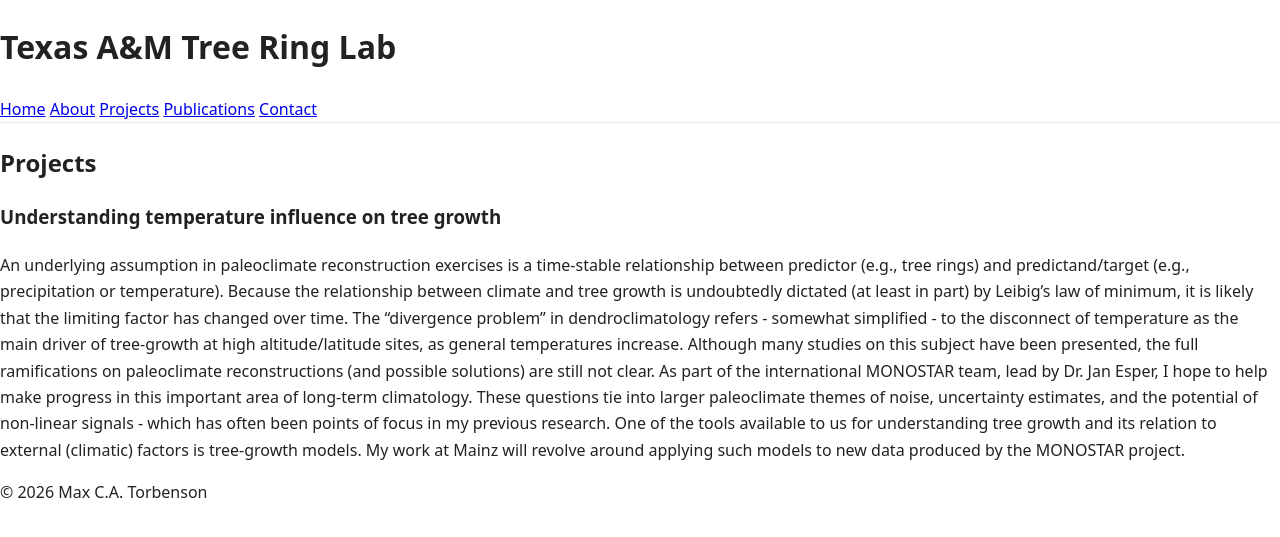
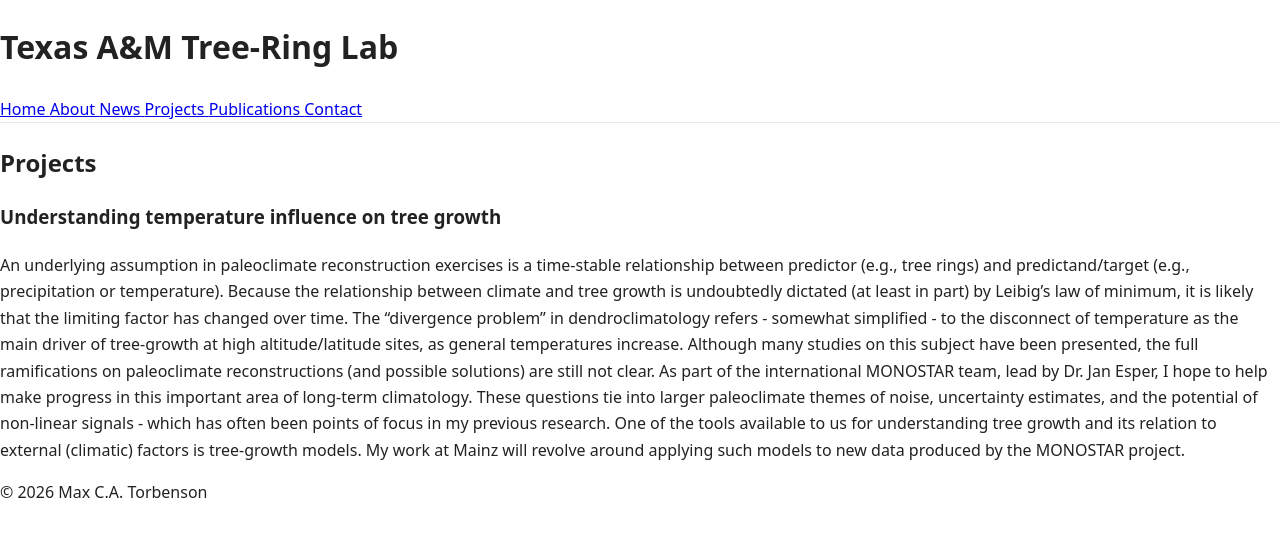
Before and after one commit to mcatorbenson/mcatorbenson.github.io, a Jekyll site: the page built from projects/index.md, in a window 1280 px wide. Shown: the top 537 px of the page. Built offline with Jekyll 4.4.1, drawn with Linux system fonts in a browser that asks for light colours; some of the changed lines change nothing that is shown.

Commit message:
Update header.html

```diff
--- a/_includes/header.html
+++ b/_includes/header.html
@@ -1,13 +1,38 @@
 <div class="site-header">
   <header>
-    <h1>Texas A&amp;M Tree Ring Lab</h1>
+    <h1>Texas A&M Tree-Ring Lab</h1>
   </header>
 
   <nav>
-    <a href="/">Home</a>
-    <a href="/about/">About</a>
-    <a href="/projects/">Projects</a>
-    <a href="/publications/">Publications</a>
-    <a href="/contact/">Contact</a>
-  </nav>
+  <a href="{{ '/' | relative_url }}"
+     {% if page.url == '/' %}class="active"{% endif %}>
+    Home
+  </a>
+
+  <a href="{{ '/about/' | relative_url }}"
+     {% if page.url == '/about/' %}class="active"{% endif %}>
+    About
+  </a>
+
+  <a href="{{ '/news/' | relative_url }}"
+     {% if page.url == '/news/' %}class="active"{% endif %}>
+    News
+  </a>
+
+  <a href="{{ '/projects/' | relative_url }}"
+     {% if page.url == '/projects/' %}class="active"{% endif %}>
+    Projects
+  </a>
+
+  <a href="{{ '/publications/' | relative_url }}"
+     {% if page.url == '/publications/' %}class="active"{% endif %}>
+    Publications
+  </a>
+
+  <a href="{{ '/contact/' | relative_url }}"
+     {% if page.url == '/contact/' %}class="active"{% endif %}>
+    Contact
+  </a>
+</nav>
+
 </div>
```
